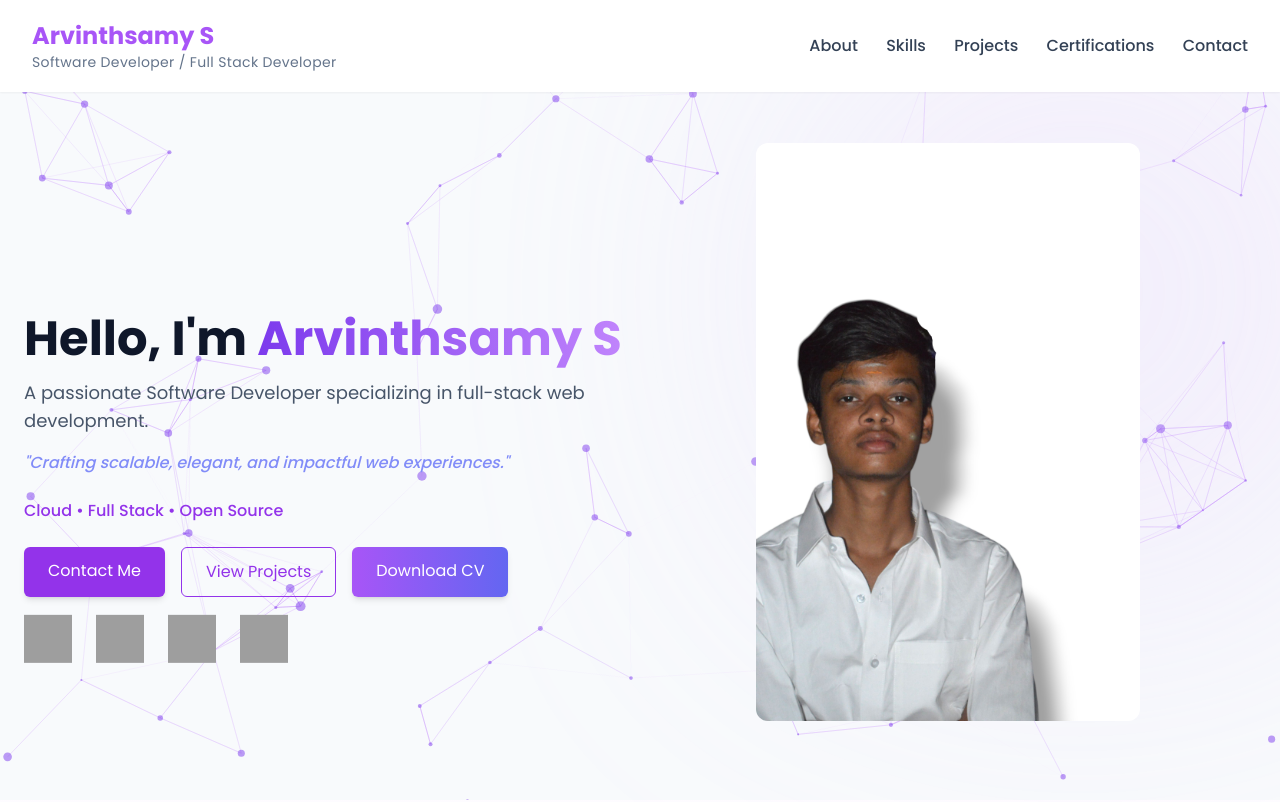
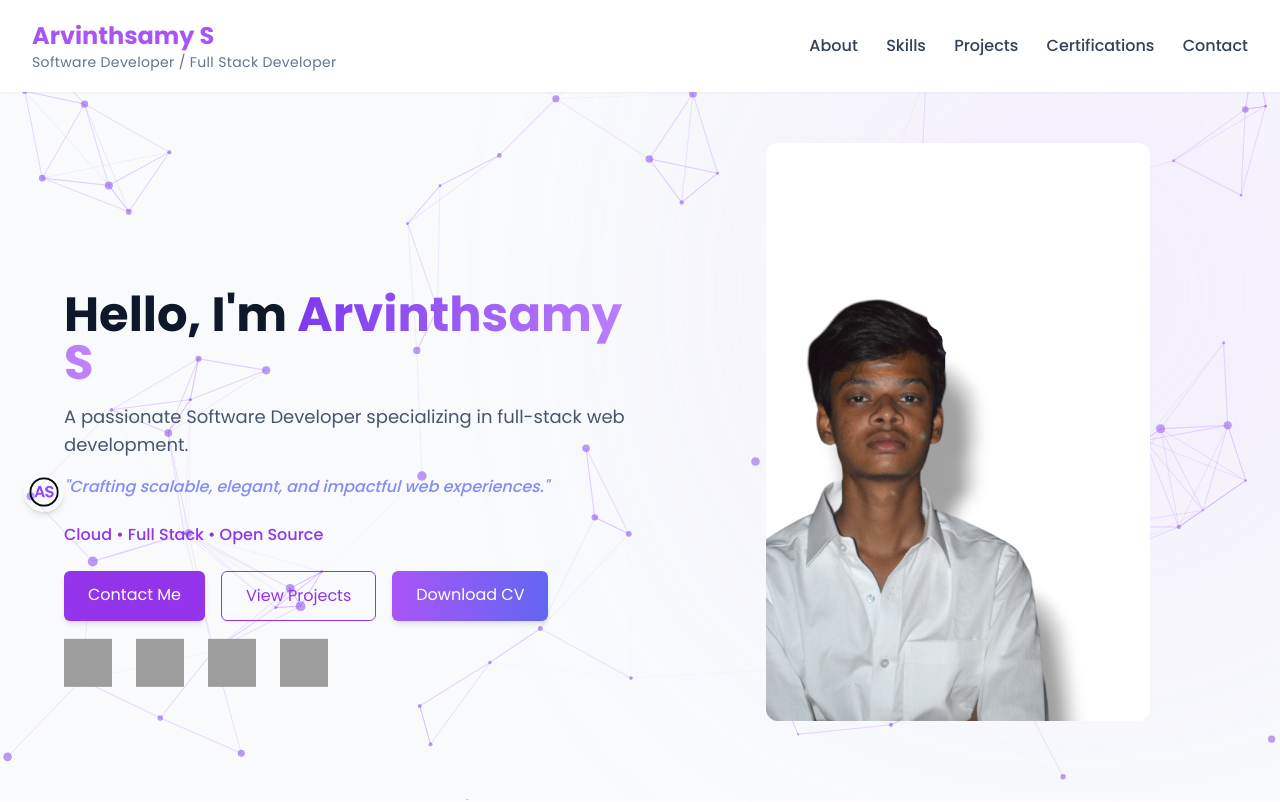
Before and after one commit to arvinth100/BuiltByArvinth, a plain HTML site: page index.html in a window 1280 px wide. Shown: the top 802 px of the page. Drawn offline with nearby package versions, Linux system fonts and the light colour scheme; grey boxes are pictures that could not be loaded.

Commit message:
index.html

```diff
--- a/index.html
+++ b/index.html
@@ -8,7 +8,7 @@
   <meta name="viewport" content="width=device-width, initial-scale=1.0"/>
   <title>Arvinthsamy S | Software Developer</title>
 
-  <link rel="icon" type="image/jpg" href="favicon.jpg" />
+  <link rel="icon" type="png" href="Logo.png" />
 
 
 
@@ -163,6 +163,7 @@
 
   <!-- 💠 Glow Background Blob -->
   <div class="absolute top-0 right-0 w-[400px] h-[400px] bg-gradient-to-br from-purple-200 to-purple-300 rounded-full blur-[180px] opacity-60 z-0"></div>
+   <img src="Logo.png" alt="Logo" class="w-10 h-10 rounded-full shadow-md">
 
   <!-- 🔤 Left: Text Content -->
   <div class="w-full md:w-1/2 text-center md:text-left relative z-10">
```
